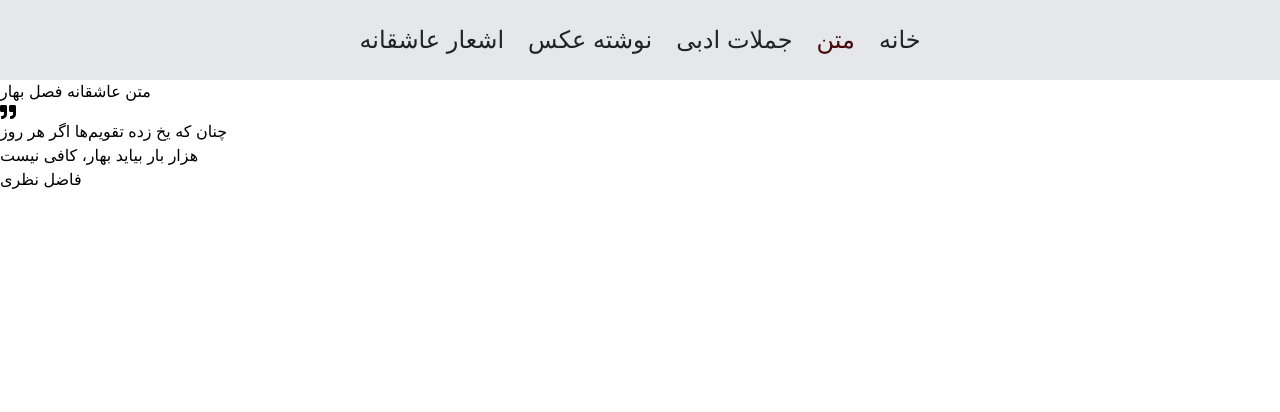
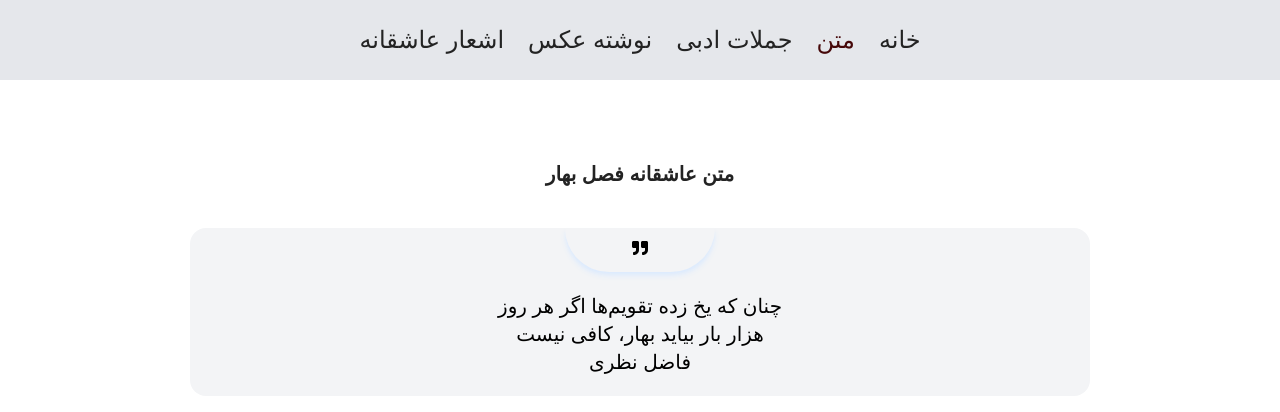
Before and after one commit to NazifaRahimy/spring, a Next.js app: page /text in a window 1280 px wide. Shown: the top 412 px of the page. Built offline with nearby package versions, Linux system fonts and the light colour scheme.

Commit message:
Style romantic quote box with centered text, rounded corners, padding, and shadow

```diff
--- a/src/app/text/page.tsx
+++ b/src/app/text/page.tsx
@@ -1,13 +1,13 @@
 import { FaQuoteRight } from "react-icons/fa";
-export default function Home() {
+export default function Text() {
   return (
-          <div >
-                <h2 >متن عاشقانه فصل بهار</h2>
-                <div >
-                    <div ><FaQuoteRight /></div>
-                    <p >چنان که یخ زده تقویم‌ها اگر هر روز</p>
-                    <p >هزار بار بیاید بهار، کافی نیست</p>
-                    <p >فاضل نظری</p>
+          <div className="w-full  box-border px-[80px] py-10">
+                <h2 className="mt-10 text-center mb-4 text-[#232323] font-semibold text-xl">متن عاشقانه فصل بهار</h2>
+                <div className="bg-gray-100 text-center w-[900px] h-auto  rounded-2xl border-box px-10 mx-auto mt-10 pb-5" >
+                    <div className="  mx-auto  w-[150px] text-center bg-gray-100 shadow-blue-100 shadow-md rounded-br-full rounded-bl-full flex justify-center pb-4 pt-3  mb-5"><FaQuoteRight /></div>
+                    <p className="text-xl font-normal px-3">چنان که یخ زده تقویم‌ها اگر هر روز</p>
+                    <p className="text-xl font-normal px-3">هزار بار بیاید بهار، کافی نیست</p>
+                    <p className="text-xl font-normal px-3">فاضل نظری</p>
                 </div>
         </div>
   )
```
